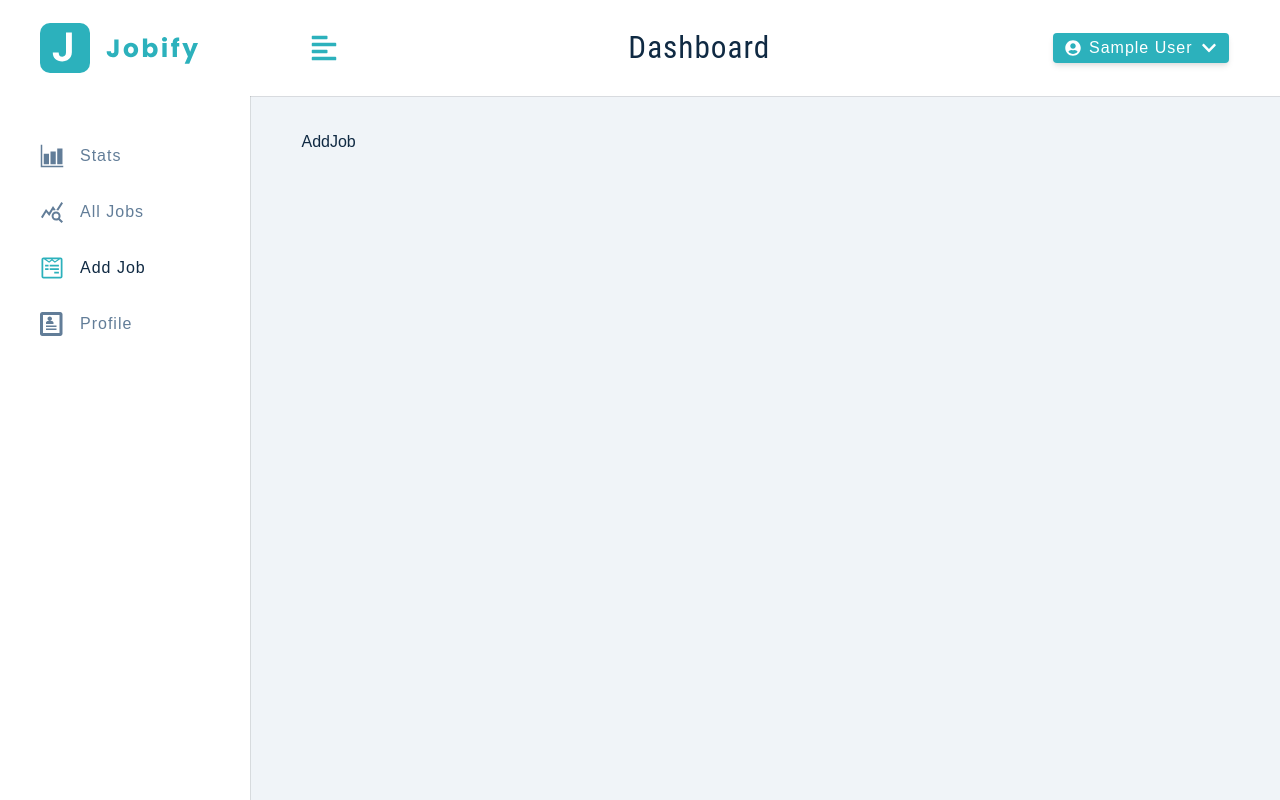
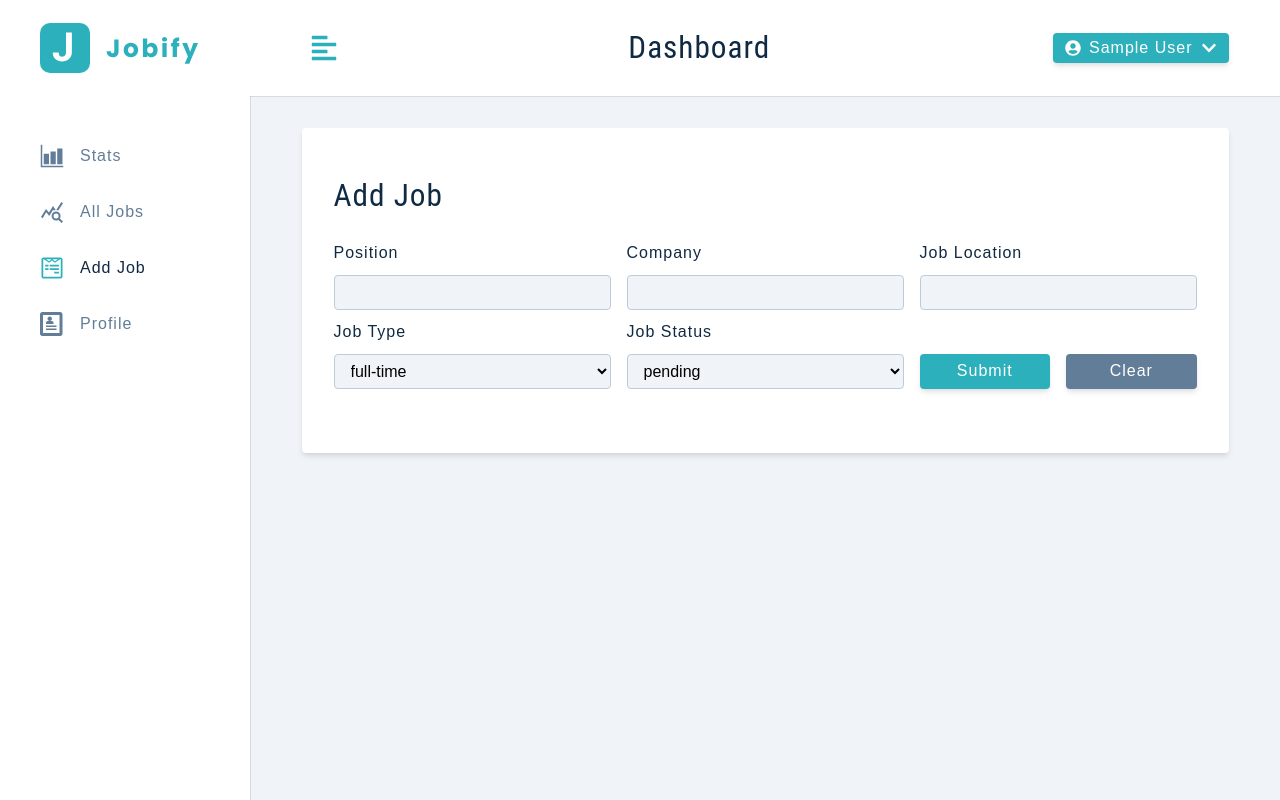
Before and after one commit to ducvt97/jobify, a React (Create React App) app in the folder jobify-client/: page /add-job in a window 1280 px wide. Built offline with nearby package versions, Linux system fonts and the light colour scheme; sample sign-in values are in the browser's storage.

Commit message:
Client & Server: Create Job

```diff
--- /dev/null
+++ b/jobify-client/src/components/form-row-select.jsx
@@ -0,0 +1,26 @@
+import React from "react";
+
+const FormRowSelect = ({ name, value, options, handleChange, labelText }) => {
+  return (
+    <div className="form-row">
+      <label htmlFor={name} className="form-label">
+        {labelText || name || "Label"}
+      </label>
+      <select
+        name={name || "name"}
+        id={name || "id"}
+        className="form-select"
+        onChange={handleChange}
+        value={value}
+      >
+        {options.map((val, index) => (
+          <option key={index} value={val}>
+            {val}
+          </option>
+        ))}
+      </select>
+    </div>
+  );
+};
+
+export default FormRowSelect;
--- a/jobify-client/src/components/form_row.jsx
+++ b/jobify-client/src/components/form-row.jsx
@@ -4,7 +4,7 @@ const FormRow = ({ type, name, value, handleChange, labelText }) => {
   return (
     <div className="form-row">
       <label htmlFor={name} className="form-label">
-        {labelText || name}
+        {labelText || name || "Label"}
       </label>
       <input
         type={type || "text"}
--- a/jobify-client/src/components/index.js
+++ b/jobify-client/src/components/index.js
@@ -1,8 +1,17 @@
 import Logo from './logo'
-import FormRow from './form_row'
+import FormRow from './form-row'
+import FormRowSelect from './form-row-select'
 import Alert from './alert'
 import Navbar from './navbar'
 import SmallSidebar from './small-sidebar'
 import BigSidebar from './big-sidebar'
 
-export { Logo, FormRow, Alert, Navbar, SmallSidebar, BigSidebar }
+export {
+  Logo,
+  FormRow,
+  FormRowSelect,
+  Alert,
+  Navbar,
+  SmallSidebar,
+  BigSidebar,
+}
--- a/jobify-client/src/components/nav-links.jsx
+++ b/jobify-client/src/components/nav-links.jsx
@@ -1,12 +1,9 @@
 import React from "react";
 import { NavLink } from "react-router-dom";
-import { useDispatch } from "react-redux";
 import { IoBarChartSharp } from "react-icons/io5";
 import { MdQueryStats } from "react-icons/md";
 import { FaWpforms } from "react-icons/fa";
 import { ImProfile } from "react-icons/im";
-
-import { toggleSidebar } from "../store/commonReducer";
 
 const links = [
   { id: 1, path: "/", text: "Stats", icon: <IoBarChartSharp /> },
@@ -15,9 +12,7 @@ const links = [
   { id: 4, path: "profile", text: "profile", icon: <ImProfile /> },
 ];
 
-const NavLinks = () => {
-  const dispatch = useDispatch();
-
+const NavLinks = ({ linkClick }) => {
   return (
     <div className="nav-links">
       {links.map((link) => {
@@ -29,7 +24,7 @@ const NavLinks = () => {
             className={({ isActive }) =>
               isActive ? "nav-link active" : "nav-link"
             }
-            onClick={() => dispatch(toggleSidebar())}
+            onClick={linkClick}
           >
             <span className="icon">{icon}</span>
             {text}
--- a/jobify-client/src/components/small-sidebar.jsx
+++ b/jobify-client/src/components/small-sidebar.jsx
@@ -25,7 +25,7 @@ const SmallSidebar = () => {
           <header>
             <Logo />
           </header>
-          <NavLinks />
+          <NavLinks linkClick={() => dispatch(toggleSidebar())} />
         </div>
       </div>
     </Wrapper>
--- a/jobify-client/src/pages/dashboard/add-job.jsx
+++ b/jobify-client/src/pages/dashboard/add-job.jsx
@@ -1,9 +1,178 @@
-import React from 'react'
+import React, { useEffect, useState } from "react";
+
+import Wrapper from "../../assets/wrappers/DashboardFormPage";
+import { useDispatch, useSelector } from "react-redux";
+import { Alert, FormRow, FormRowSelect } from "../../components";
+import {
+  clearAlert,
+  displayAlert,
+  setLoading,
+} from "../../store/commonReducer";
+import JobService from "../../services/job";
+import { clearEditingJob } from "../../store/jobReducer";
+
+const typeOptions = ["full-time", "part-time", "remote", "intern"];
+const statusOptions = ["interview", "declined", "pending"];
 
 const AddJobPage = () => {
+  const user = useSelector((state) => state.user.user);
+  const currentToken = useSelector((state) => state.user.token);
+  const commonState = useSelector((state) => state.common);
+  const { isEditing, jobId, position, company, jobLocation, jobType, status } =
+    useSelector((state) => state.job);
+  const [values, setValues] = useState({
+    jobId: jobId || null,
+    position: position || "",
+    company: company || "",
+    location: jobLocation || "",
+    type: jobType,
+    status: status,
+  });
+  const dispatch = useDispatch();
+
+  useEffect(() => {
+    return () => {
+      dispatch(clearAlert());
+    };
+  });
+
+  const handleChange = (e) => {
+    setValues({ ...values, [e.target.name]: e.target.value });
+  };
+
+  const clearValues = () => {
+    if (!isEditing) {
+      setValues({
+        jobId: jobId,
+        position: position,
+        company: company,
+        location: jobLocation,
+        type: jobType,
+        status: status,
+      });
+      return;
+    }
+    setValues({
+      jobId: null,
+      position: "",
+      company: "",
+      location: jobLocation || "",
+      type: jobType,
+      status: status,
+    });
+  };
+
+  const handleSubmit = async (e) => {
+    e.preventDefault();
+    dispatch(setLoading(true));
+
+    const { position, company, location, type, status } = values;
+    if (!position || !company || !location) {
+      console.log("error");
+      dispatch(
+        displayAlert({
+          alertType: "danger",
+          alertText: "Please provide all values",
+        })
+      );
+      dispatch(setLoading(false));
+      return;
+    }
+    try {
+      const res = await JobService.createJob(
+        {
+          position,
+          company,
+          location,
+          type,
+          status,
+        },
+        user.userId,
+        currentToken
+      );
+      console.log(res);
+      // const { user, token, userLocation } = res.data;
+      dispatch(clearEditingJob());
+      dispatch(
+        displayAlert({
+          alertType: "success",
+          alertText: "Job Created Successfully!",
+        })
+      );
+    } catch (error) {
+      dispatch(
+        displayAlert({
+          alertType: "danger",
+          alertText: error.response.data.msg,
+        })
+      );
+    }
+    dispatch(setLoading(false));
+  };
+
   return (
-    <div>AddJob</div>
-  )
-}
+    <Wrapper>
+      <form action="" onSubmit={handleSubmit}>
+        <h3>{isEditing ? "Edit Job" : "Add Job"}</h3>
+        {commonState.showAlert && (
+          <Alert text={commonState.alertText} type={commonState.alertType} />
+        )}
+        <div className="form-center">
+          <FormRow
+            value={values.position}
+            type="text"
+            name="position"
+            labelText="Position"
+            handleChange={handleChange}
+          />
+          <FormRow
+            value={values.company}
+            type="text"
+            name="company"
+            labelText="Company"
+            handleChange={handleChange}
+          />
+          <FormRow
+            value={values.location}
+            type="text"
+            name="location"
+            labelText="Job Location"
+            handleChange={handleChange}
+          />
+          <FormRowSelect
+            value={values.type}
+            name="type"
+            labelText="Job Type"
+            options={typeOptions}
+            handleChange={handleChange}
+          />
+          <FormRowSelect
+            value={values.status}
+            name="status"
+            labelText="Job Status"
+            options={statusOptions}
+            handleChange={handleChange}
+          />
+          <div className="btn-container">
+            <button
+              type="submit"
+              className="btn btn-block submit-btn"
+              disabled={commonState.isLoading}
+            >
+              {commonState.isLoading ? "Please wait..." : "Submit"}
+            </button>
+            <button
+              type="button"
+              className="btn btn-block clear-btn"
+              onClick={clearValues}
+            >
+              Clear
+            </button>
+          </div>
+        </div>
+      </form>
+    </Wrapper>
+  );
+};
 
-export default AddJobPage
+export default AddJobPage;
--- a/jobify-client/src/pages/dashboard/profile.jsx
+++ b/jobify-client/src/pages/dashboard/profile.jsx
@@ -1,7 +1,7 @@
 import React, { useEffect, useState } from "react";
+import { useDispatch, useSelector } from "react-redux";
 
 import Wrapper from "../../assets/wrappers/DashboardFormPage";
-import { useDispatch, useSelector } from "react-redux";
 import { Alert, FormRow } from "../../components";
 import {
   clearAlert,
--- /dev/null
+++ b/jobify-client/src/services/job.js
@@ -0,0 +1,28 @@
+import axios from "axios";
+
+const userUrl = "/jobs";
+
+export default class JobService {
+  static getAll = () => {}
+
+  static createJob = ({
+    position,
+    company,
+    location,
+    jobType,
+    status
+  }, userId, token) => {
+    return axios.post(`${userUrl}/`, {
+      position,
+      company,
+      location,
+      type: jobType,
+      status,
+      createdBy: userId,
+    }, {
+      headers: {
+        Authorization: `Bearer ${token}`
+      }
+    });
+  };
+}
--- a/jobify-client/src/store/configureStore.js
+++ b/jobify-client/src/store/configureStore.js
@@ -3,12 +3,14 @@ import {
 } from "@reduxjs/toolkit";
 import commonReducer from "./commonReducer";
 import userReducer from "./userReducer";
+import jobReducer from "./jobReducer";
 
 
 const store = configureStore({
     reducer: {
         common: commonReducer,
-        user: userReducer
+        user: userReducer,
+        job: jobReducer,
     }
 });
 
--- /dev/null
+++ b/jobify-client/src/store/jobReducer.js
@@ -0,0 +1,55 @@
+import {
+  createSlice
+} from "@reduxjs/toolkit";
+
+const location = localStorage.getItem("location");
+
+const initState = {
+  isEditing: false,
+  jobId: '',
+  position: '',
+  company: '',
+  jobLocation: location || '',
+  jobType: 'full-time',
+  status: 'pending',
+};
+
+const jobSlice = createSlice({
+  name: "Job",
+  initialState: initState,
+  reducers: {
+    setEditingJob: (state, action) => {
+      const {
+        jobId,
+        position,
+        company,
+        location,
+        jobType,
+        status,
+      } = action.payload;
+
+      state.isEditing = true;
+      state.jobId = jobId;
+      state.position = position;
+      state.company = company;
+      state.jobLocation = location;
+      state.jobId = jobType;
+      state.jobId = status;
+    },
+    clearEditingJob: (state, _) => {
+      state.isEditing = false;
+      state.jobId = "";
+      state.position = "";
+      state.company = "";
+      state.jobLocation = location || "";
+      state.jobId = "full-time";
+      state.jobId = "pending";
+    }
+  }
+})
+
+export const {
+  setEditingJob,
+  clearEditingJob,
+} = jobSlice.actions;
+export default jobSlice.reducer;
```
Also changed, not shown: 2 other files (tests, documents, lock files or other folders).
